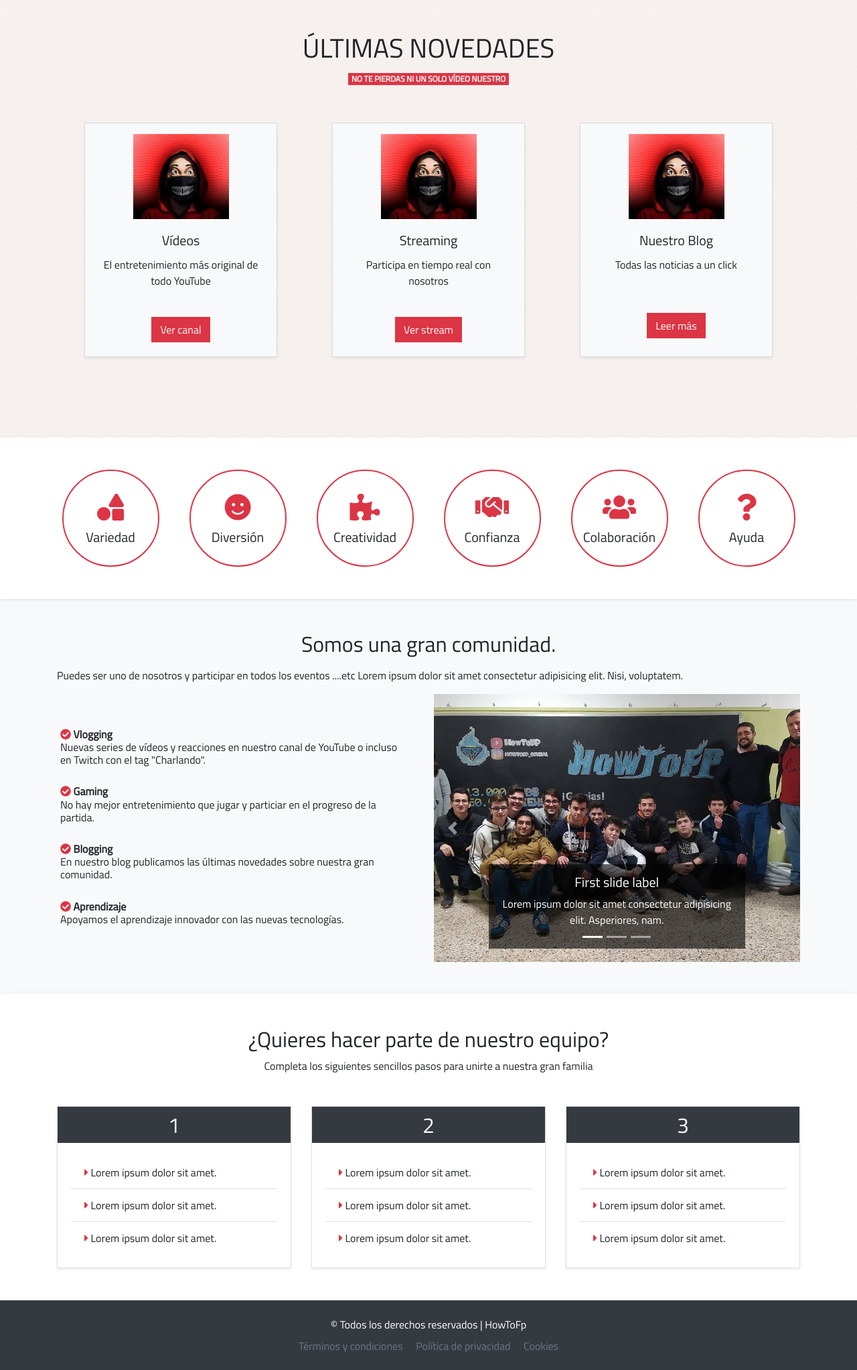
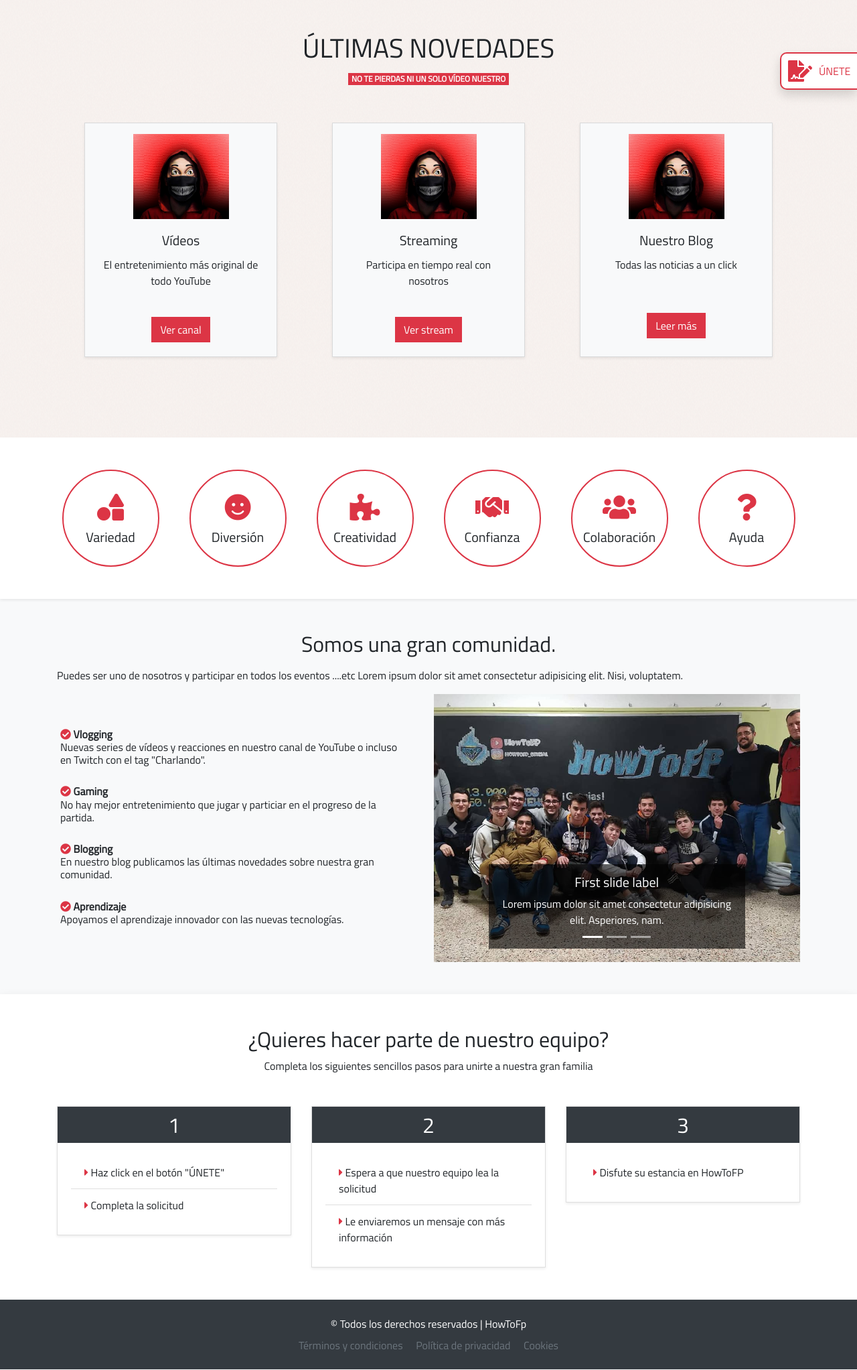
Before and after one commit to Tibelian/HowToFP, a PHP site: template themes/default/template/home.twig in a window 1280 px wide. Shown: the part 72-2117 px from the top of the page at 67% size. Run offline with PHP 8.4, Linux system fonts and the light colour scheme; the template is opened without the code that fills it, so the values that code supplies are empty; some libraries are stand-ins or nearby versions.

Commit message:
retoques vistas

```diff
--- a/themes/default/template/about-us.twig
+++ b/themes/default/template/about-us.twig
@@ -40,7 +40,7 @@
         <div class="row py-5 shadow-sm">
             <div class="container animate__animated animate__fadeInRight">
 
-                <h2 class="text-uppercase">Nuestra historia</h2>
+                <h3 class="text-uppercase">Nuestra historia</h3>
                 <ul>
                     <li>El proyecto School Army ha tenido una fase de nacimiento durante el curso académico 2019 / 2020</li>
                     <li>En el curso 2020 / 2021 se ha consolidado el proyecto en los centros de inicio del mismo y se ha comenzado a impulsar su desarrollo en otros centros.</li>
@@ -49,7 +49,7 @@
                     <li>En el curso 2021/2022 se pretende afianzar el proyecto tanto en los centros de origen como ya si expandirlo a los nuevos centros colaboradores realizando intervenciones directas en los mismos</li>
                 </ul>
 
-                <h2 class="text-uppercase">Objetivo</h2>
+                <h3 class="text-uppercase mt-4">Objetivo</h3>
                 <p>La razón de ser de School Army es acoger a estudiantes, profesores y empresas que quieran colaborar en un proyecto social educativo que utiliza las redes sociales. Cómo visión del proyecto queremos crear una comunidad de profesores y alumnos que fusionen aprendizajes con redes sociales y acercarnos a los consumidores de las mismas.</p>
 
             </div>
@@ -57,7 +57,7 @@
         <div class="row bg-white py-5 shadow-sm">
             <div class="container animate__animated animate__fadeInLeft">
 
-                <h2 class="text-uppercase">Nuestro equipo</h2>
+                <h3 class="text-uppercase">Nuestro equipo</h3>
 
                 <div class="row justify-content-between px-2">
 
--- a/themes/default/template/home.twig
+++ b/themes/default/template/home.twig
@@ -196,9 +196,8 @@
                             <div class="p-2 bg-dark text-white h2 mb-0 text-center">1</div>
                             <div class="card-body">
                                 <ul class="list-group list-group-flush">
-                                    <li class="list-group-item"><i class="fas fa-caret-right text-danger"></i> Lorem ipsum dolor sit amet.</li>
-                                    <li class="list-group-item"><i class="fas fa-caret-right text-danger"></i> Lorem ipsum dolor sit amet.</li>
-                                    <li class="list-group-item"><i class="fas fa-caret-right text-danger"></i> Lorem ipsum dolor sit amet.</li>
+                                    <li class="list-group-item"><i class="fas fa-caret-right text-danger"></i> Haz click en el botón "ÚNETE"</li>
+                                    <li class="list-group-item"><i class="fas fa-caret-right text-danger"></i> Completa la solicitud</li>
                                 </ul>
                             </div>
                         </div>
@@ -208,9 +207,8 @@
                             <div class="p-2 bg-dark text-white h2 mb-0 text-center">2</div>
                             <div class="card-body">
                                 <ul class="list-group list-group-flush">
-                                    <li class="list-group-item"><i class="fas fa-caret-right text-danger"></i> Lorem ipsum dolor sit amet.</li>
-                                    <li class="list-group-item"><i class="fas fa-caret-right text-danger"></i> Lorem ipsum dolor sit amet.</li>
-                                    <li class="list-group-item"><i class="fas fa-caret-right text-danger"></i> Lorem ipsum dolor sit amet.</li>
+                                    <li class="list-group-item"><i class="fas fa-caret-right text-danger"></i> Espera a que nuestro equipo lea la solicitud</li>
+                                    <li class="list-group-item"><i class="fas fa-caret-right text-danger"></i> Le enviaremos un mensaje con más información</li>
                                 </ul>
                             </div>
                         </div>
@@ -220,9 +218,7 @@
                             <div class="p-2 bg-dark text-white h2 mb-0 text-center">3</div>
                             <div class="card-body">
                                 <ul class="list-group list-group-flush">
-                                    <li class="list-group-item"><i class="fas fa-caret-right text-danger"></i> Lorem ipsum dolor sit amet.</li>
-                                    <li class="list-group-item"><i class="fas fa-caret-right text-danger"></i> Lorem ipsum dolor sit amet.</li>
-                                    <li class="list-group-item"><i class="fas fa-caret-right text-danger"></i> Lorem ipsum dolor sit amet.</li>
+                                    <li class="list-group-item"><i class="fas fa-caret-right text-danger"></i> Disfute su estancia en HowToFP</li>
                                 </ul>
                             </div>
                         </div>
--- a/themes/default/template/partials/header.twig
+++ b/themes/default/template/partials/header.twig
@@ -1,3 +1,46 @@
+
+<div class="join-us shadow animate__animated animate__flipInX">
+    <a class="text-danger text-uppercase" href="#" data-toggle="modal" data-target="#unirseModal"><i class="fas fa-file-signature"></i> Únete</a>
+</div>
+
+<div class="modal fade" id="unirseModal" tabindex="-1" role="dialog" aria-labelledby="unirseModalLabel" aria-hidden="true">
+    <div class="modal-dialog" role="document">
+        <div class="modal-content">
+            <form method="post" action="#">
+                <div class="modal-header">
+                    <h5 class="modal-title" id="unirseModalLabel">Solicitud para unirse</h5>
+                    <button type="button" class="close" data-dismiss="modal" aria-label="Close">
+                        <span aria-hidden="true">&times;</span>
+                    </button>
+                </div>
+                <div class="modal-body">
+
+                    <p>Solamente debe introducir el correo electrónico, el instagram y en pocas palabras una pequeña presentación. Una vez completada y enviada la solicitud nosotros nos pondremos en contacto con usted lo más rápido que podamos.</p>
+
+                    <div class="form-group">
+                        <label for="unirseEmail"><i class="fas fa-envelope"></i> Email:</label>
+                        <input type="email" class="form-control" id="unirseEmail" name="email" required>
+                    </div>
+
+                    <div class="form-group">
+                        <label for="unirseInstagram"><i class="fab fa-instagram"></i> Instagram <small>(opcional)</small>:</label>
+                        <input type="email" class="form-control" id="unirseInstagram" name="instagram">
+                    </div>
+
+                    <div class="form-group">
+                        <label for="unirsePresentacion"><i class="fas fa-file-alt"></i> Presentación:</label>
+                        <textarea class="form-control" id="unirsePresentacion" name="presentacion" maxlength="200" rows="4"></textarea>
+                    </div>
+
+                </div>
+                <div class="modal-footer">
+                    <button type="submit" class="btn btn-danger mx-auto">Enviar solicitud</button>
+                </div>
+            </form>
+        </div>
+    </div>
+</div>
+
 
 <header class="row bg-dark">
     <div class="container main-menu animate__animated animate__fadeInDown">
```
Also changed, not shown: themes/default/template/contact.twig (+0 -7 lines).
